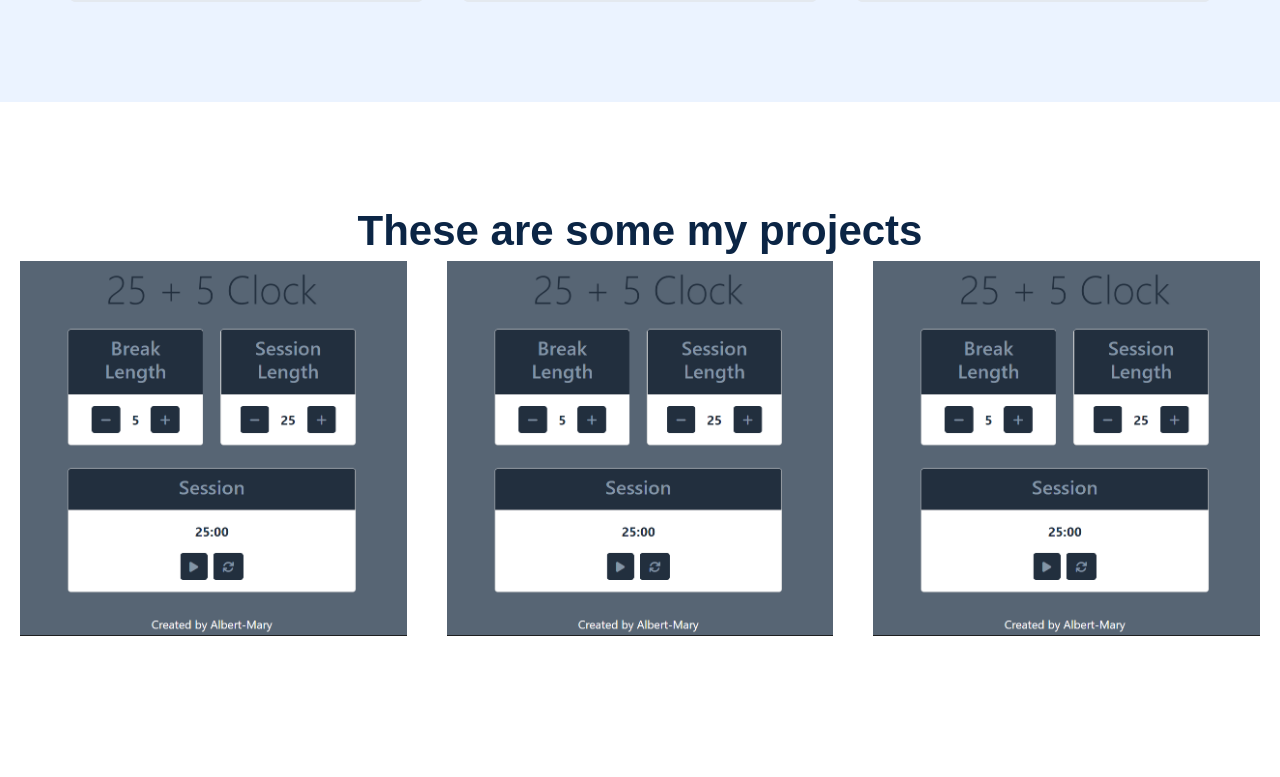
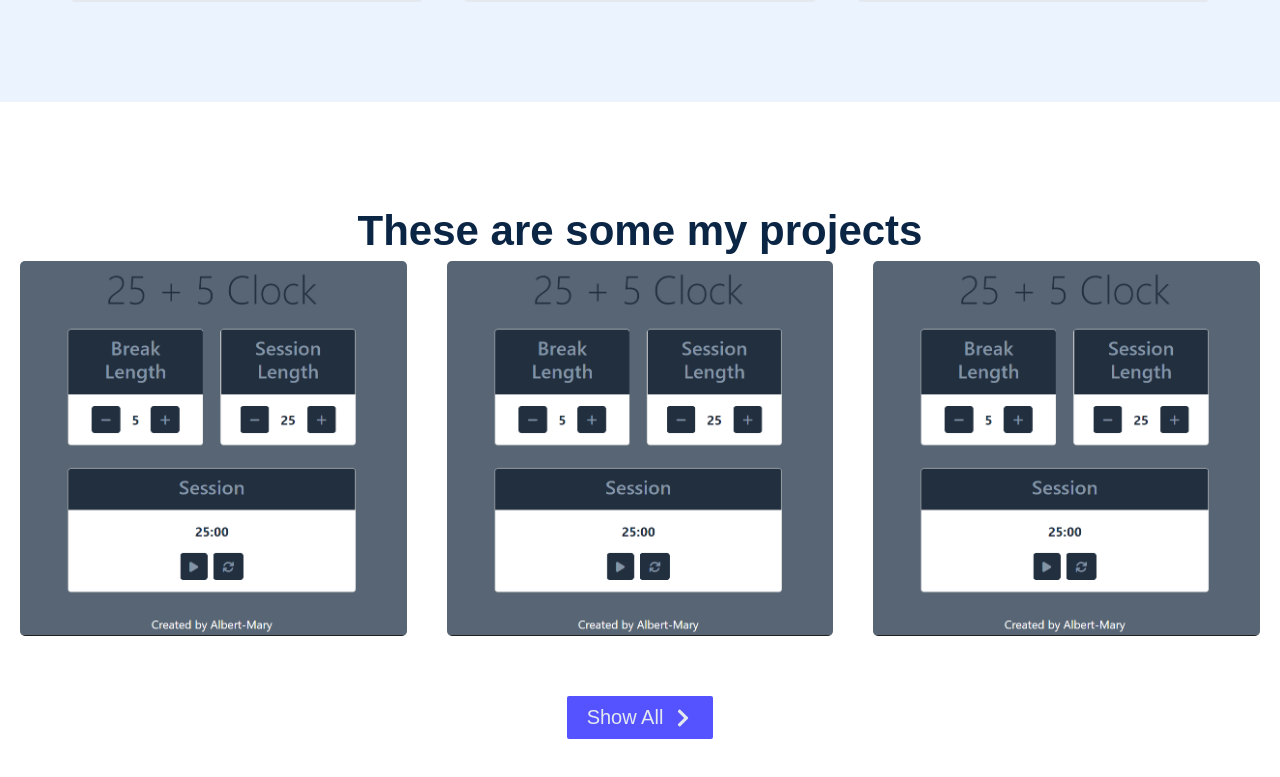
Before and after one commit to Albert4940/Portfolio-v2, a React (Create React App) app: page / in a window 1280 px wide. Shown: the part 1545-2322 px from the top of the page. Built offline with nearby package versions, Linux system fonts and the light colour scheme.

Commit message:
P-48013676: Fix the project section bug

```diff
--- a/src/components/About/AboutMe.jsx
+++ b/src/components/About/AboutMe.jsx
@@ -28,6 +28,7 @@ ${({isDeviceMobile}) => isDeviceMobile ? ` width: 65%;` : ``}
 //How many h1 tagssholud exists in a website put it inside global styled
 const AboutH2 = styled.h2`
     text-align: center;
+    ${({isDeviceMobile}) => isDeviceMobile ? ` font-size: 4rem;` : ``}
 `
 
 
@@ -39,7 +40,7 @@ const AboutMe = () => {
     <AboutMeDiv id="about" isDeviceMobile={isDeviceMobile}>
         <AboutImg id="profil-img" alt="Profil image" src={ImgProfile} />
         <AboutText id="about-text" isDeviceMobile={isDeviceMobile}>
-          <AboutH2>About me</AboutH2>
+          <AboutH2 isDeviceMobile={isDeviceMobile}>About me</AboutH2>
           <p>
             Lorem ipsum dolor sit amet, consectetur adipiscing elit. Nulla congue tellus in est ultricies, sit amet dignissim tellus facilisis.
             Maecenas urna nibh, egestas vitae purus ut, faucibus feugiat lectus.
--- a/src/components/Project/Project.jsx
+++ b/src/components/Project/Project.jsx
@@ -28,7 +28,7 @@ const ProjectTitle = styled.h3`
 
 `
 const DescriptionWrapper = styled.div`
-background:red;
+border:none;
 position:absolute;
 top:0;
 height:100%;
@@ -42,6 +42,7 @@ background: rgba(56, 70, 86, 0.90);
 const DescriptionContainer = styled.a`
 // max-width: 300px;
 margin: auto;
+border-radius: 5px;
 position:relative;
 &:hover{
     div{
@@ -70,7 +71,7 @@ export const Project = (props) => {
         //     </Description>
         // </ProjectStyled>
         <DescriptionContainer >
-            <img src={imgSrc} />
+            <img src={imgSrc} style={{borderRadius:"5px"}}/>
             <DescriptionWrapper>
                 <PStyle colors={colors}>
                     <strong>{title}</strong>{description}
--- a/src/components/Project/index.jsx
+++ b/src/components/Project/index.jsx
@@ -2,6 +2,9 @@ import styled from "styled-components"
 import GridStyle from "../../utils/style/GridStyle"
 import {projects} from "../../data"
 import { Project } from "./Project"
+import { ButtonStyle } from "../../utils/style/ButtonStyle"
+import { useColor } from "../../utils/hooks"
+import { FaChevronRight } from "react-icons/fa";
 
 const ProjectContainer = styled.section`
     text-align: center;
@@ -9,6 +12,35 @@ const ProjectContainer = styled.section`
 
 `
 const ProjectGrid = GridStyle();
+
+const Button = styled.button`
+${({colors}) => colors && ButtonStyle(colors)}
+transition: background 0.3s ease-out;
+&:hover{
+    svg {
+        transform: translateX(2px);
+      }
+}
+`
+const IconStyle = {
+    marginLeft: '10px',
+    translateX: '0',
+    transition: 'transform 0.3s ease-out',
+}
+const ShowAllButton = () => {
+    return(
+        <Button colors={useColor()}>
+          <a
+            href="path/to/file"
+            alt=""
+            download>
+                Show All
+            </a>
+          <FaChevronRight style={IconStyle}/>
+        </Button>
+    )
+}
+
 export const ProjectSection = () => {
     return(
         <ProjectContainer>
@@ -18,6 +50,7 @@ export const ProjectSection = () => {
                     <Project key={`${item.title}-${index}`} project={item} />
                 ))}
             </ProjectGrid>
+            <ShowAllButton />
         </ProjectContainer>
     )
 }
```
